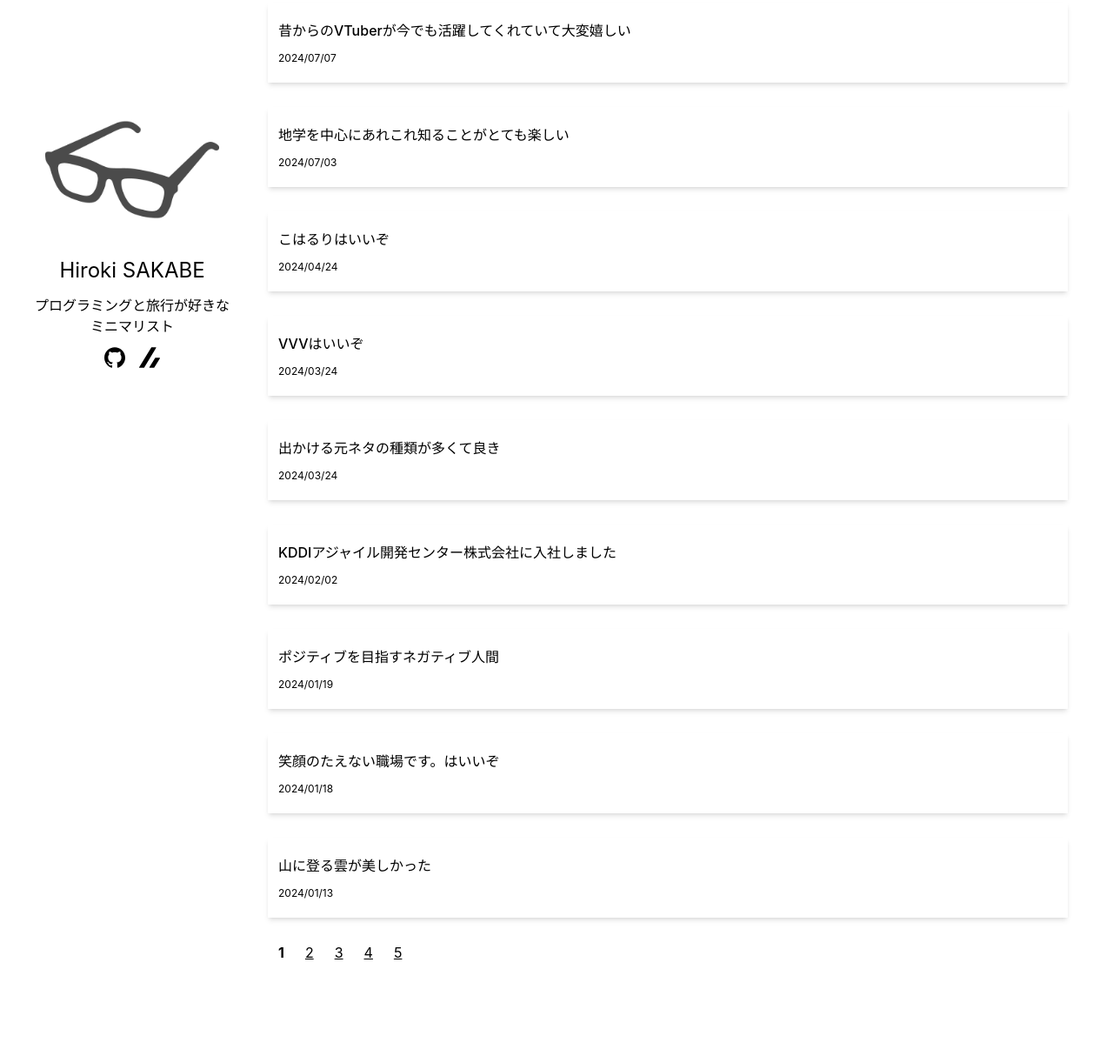
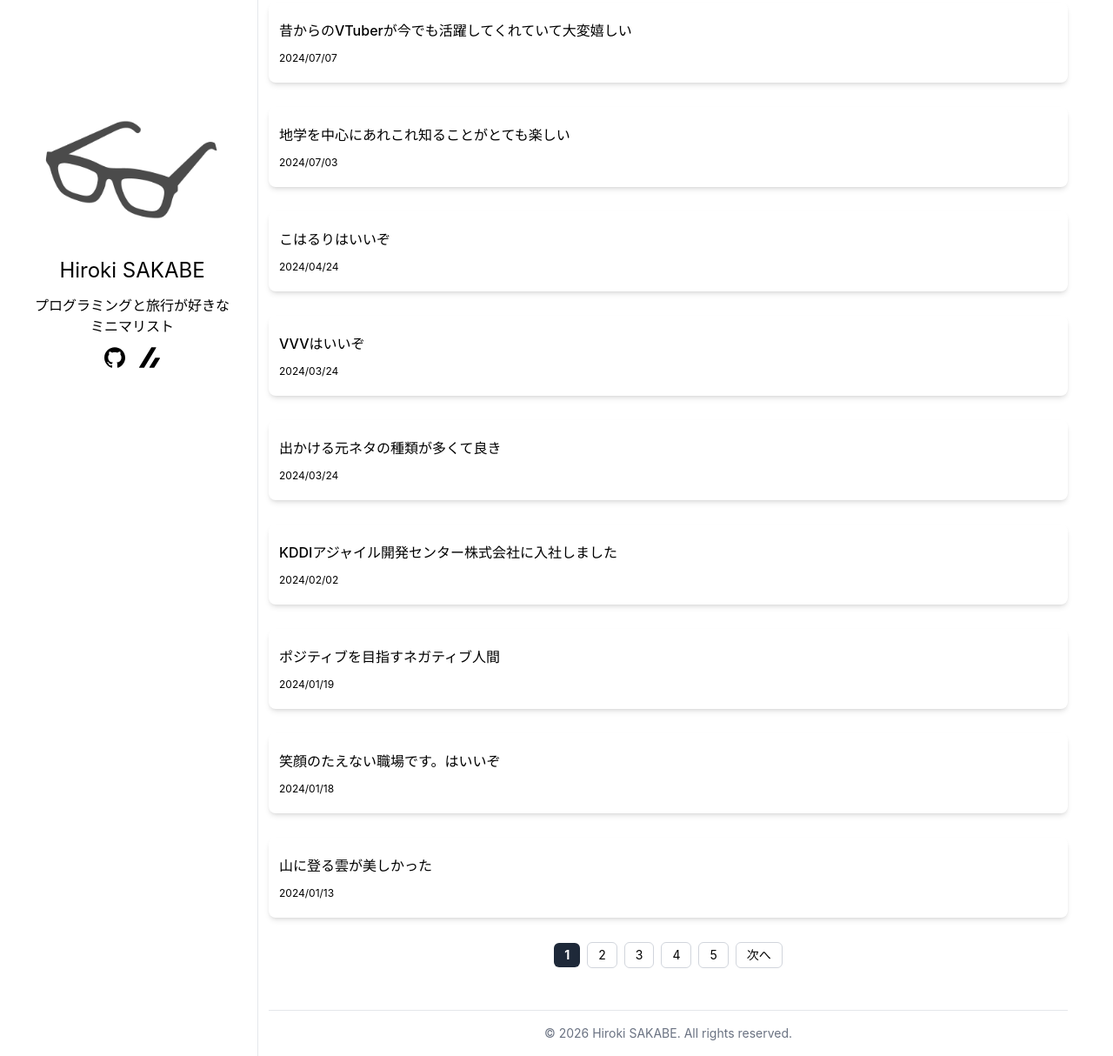
Before and after one commit to hirokisakabe/hirokisakabe.com, an Astro site: page / in a window 1280 px wide. Shown: the part 141-1355 px from the top of the page at 87% size. Before the commit the page ends 1296 px from the top, so only its background shows below. Built offline with nearby package versions, Linux system fonts and the light colour scheme; Astro itself is replaced by a stand-in of ours.

Commit message:
スタイル・UI を改善する
- <title> を動的にし、記事ページでは「記事タイトル | Hiroki SAKABE」形式にする
- プロフィール画像に rounded-full を適用
- 記事カードに rounded-lg と hover:shadow-lg transition を追加
- ページネーション UI を改善（前へ/次へボタン、現在ページのハイライト）
- フッターを追加（copyright）
- デスクトップ時のサイドバーとコンテンツの区切りに border を追加

Co-Authored-By: Claude Opus 4.6 (1M context) <noreply@anthropic.com>

```diff
--- a/src/layouts/Layout.astro
+++ b/src/layouts/Layout.astro
@@ -26,17 +26,29 @@ const { thumbnail, title, path } = Astro.props;
       content={"https://hirokisakabe.com" + thumbnail}
     />
     <meta name="twitter:card" content="summary_large_image" />
-    <title>Hiroki SAKABE</title>
+    <title>
+      {
+        title === "hirokisakabe.com"
+          ? "Hiroki SAKABE"
+          : `${title} | Hiroki SAKABE`
+      }
+    </title>
   </head>
   <body>
-    <div class="flex flex-col px-10 lg:flex-row">
+    <div class="flex min-h-screen flex-col px-10 lg:flex-row">
       <div class="lg:fixed lg:w-64">
         <div class="flex flex-col items-center lg:h-screen lg:flex-row">
           <div class="flex flex-col items-center">
             <a href="/">
               <div class="flex flex-col items-center">
                 <div class="w-28 lg:w-fit">
-                  <img src="/icon.jpg" alt={""} width={200} height={200} />
+                  <img
+                    src="/icon.jpg"
+                    alt={""}
+                    width={200}
+                    height={200}
+                    class="rounded-full"
+                  />
                 </div>
                 <div class="text-center">
                   <div class="text-2xl">Hiroki SAKABE</div>
@@ -95,10 +107,19 @@ const { thumbnail, title, path } = Astro.props;
           </div>
         </div>
       </div>
-      <div class="basis-full lg:ml-64 lg:flex-1 lg:px-3">
-        <main class="flex flex-col py-6">
+      <div
+        class="flex flex-1 flex-col lg:ml-64 lg:border-l lg:border-gray-200 lg:px-3"
+      >
+        <main class="flex flex-1 flex-col py-6">
           <slot />
         </main>
+        <footer
+          class="border-t border-gray-200 py-4 text-center text-sm text-gray-500"
+        >
+          <p>
+            &copy; {new Date().getFullYear()} Hiroki SAKABE. All rights reserved.
+          </p>
+        </footer>
       </div>
     </div>
   </body>
--- a/src/pages/[...page].astro
+++ b/src/pages/[...page].astro
@@ -21,7 +21,7 @@ const { page } = Astro.props;
     {
       page.data.map((content) => {
         return (
-          <div class="px-3 py-5 shadow-md">
+          <div class="rounded-lg px-3 py-5 shadow-md transition hover:shadow-lg">
             <a href={`/posts/${content.id}`}>
               <h3 class="font-medium hover:underline">{content.title}</h3>
             </a>
@@ -32,23 +32,46 @@ const { page } = Astro.props;
         );
       })
     }
-    <div class="flex">
+    <nav
+      class="flex items-center justify-center gap-2"
+      aria-label="ページネーション"
+    >
+      {
+        page.url.prev && (
+          <a
+            href={page.url.prev}
+            class="rounded-md border border-gray-300 px-3 py-1 text-sm transition hover:bg-gray-100"
+          >
+            前へ
+          </a>
+        )
+      }
       {
         range(1, Math.ceil(page.total / page.size)).map((number) => (
-          <div class="px-3">
-            {page.currentPage === number ? (
-              <div class="font-bold">{number}</div>
-            ) : (
-              <a
-                class="font-normal underline hover:no-underline"
-                href={`${number === 1 ? "/" : number}`}
-              >
-                {number}
-              </a>
-            )}
-          </div>
+          <a
+            href={number === 1 ? "/" : `/${number}`}
+            class:list={[
+              "rounded-md px-3 py-1 text-sm transition",
+              page.currentPage === number
+                ? "bg-gray-800 font-bold text-white"
+                : "border border-gray-300 hover:bg-gray-100",
+            ]}
+            aria-current={page.currentPage === number ? "page" : undefined}
+          >
+            {number}
+          </a>
         ))
       }
-    </div>
+      {
+        page.url.next && (
+          <a
+            href={page.url.next}
+            class="rounded-md border border-gray-300 px-3 py-1 text-sm transition hover:bg-gray-100"
+          >
+            次へ
+          </a>
+        )
+      }
+    </nav>
   </div>
 </Layout>
```
